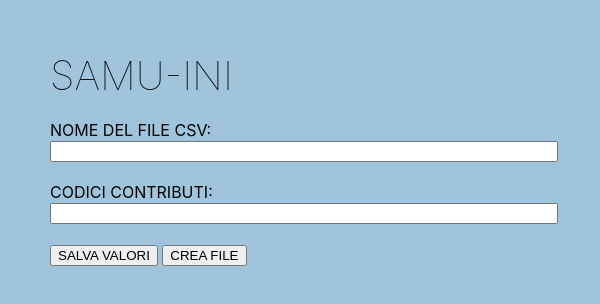
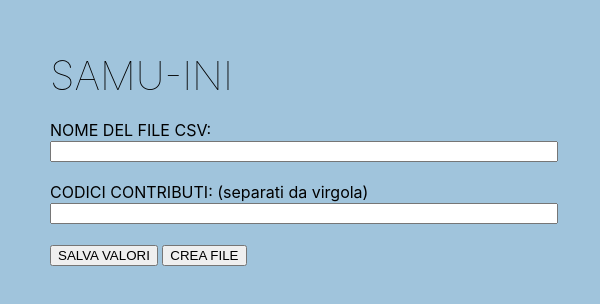
Before and after one commit to massicattaneo/samu-ini, an Electron app: page index.html in a window 600 px wide. Shown: the part 224-528 px from the top of the page. Drawn offline with Linux system fonts and the light colour scheme; no server answers.

Commit message:
add git keep

```diff
--- a/index.css
+++ b/index.css
@@ -26,5 +26,5 @@ header h1 {
 	padding: 0;
 }
 
-label {width: 200px; display: inline-block; }
+label {display: block; }
 input[type=text] {width: 500px;}
--- a/index.html
+++ b/index.html
@@ -13,7 +13,7 @@
 				<h1>SAMU-INI</h1>
 				<form>
 					<label>NOME DEL FILE CSV:</label><input id="fileName" type="text"/><br/><br/>
-					<label>CODICI CONTRIBUTI:</label><input id="discounts" type="text"/><br/><br/>
+					<label>CODICI CONTRIBUTI: (separati da virgola)</label><input id="discounts" type="text"/><br/><br/>
 					<input type="button" onclick="save()" value="SALVA VALORI" />
 					<input type="button" onclick="run()" value="CREA FILE" /><br/><br/>
 				</form>
```
Also changed, not shown: 1 other file.
